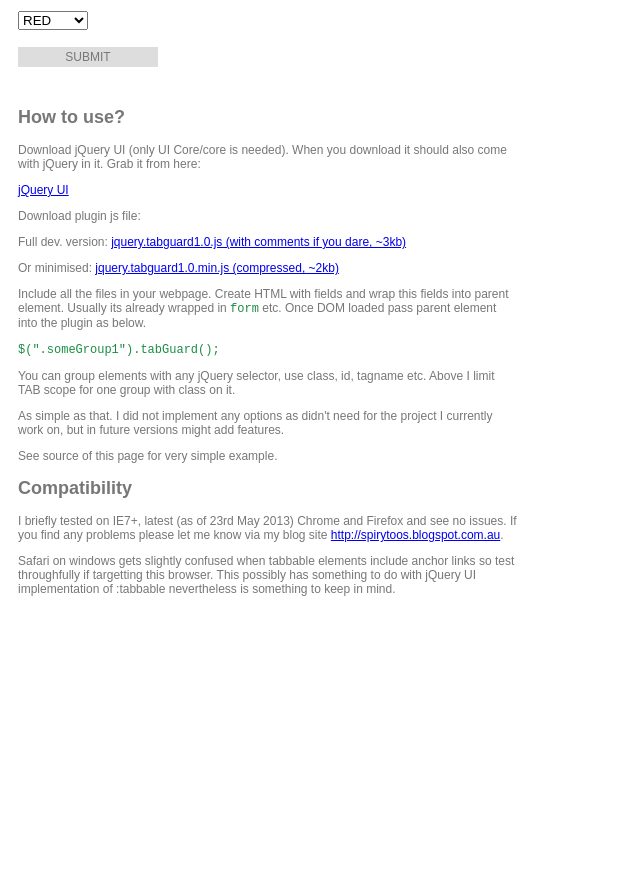
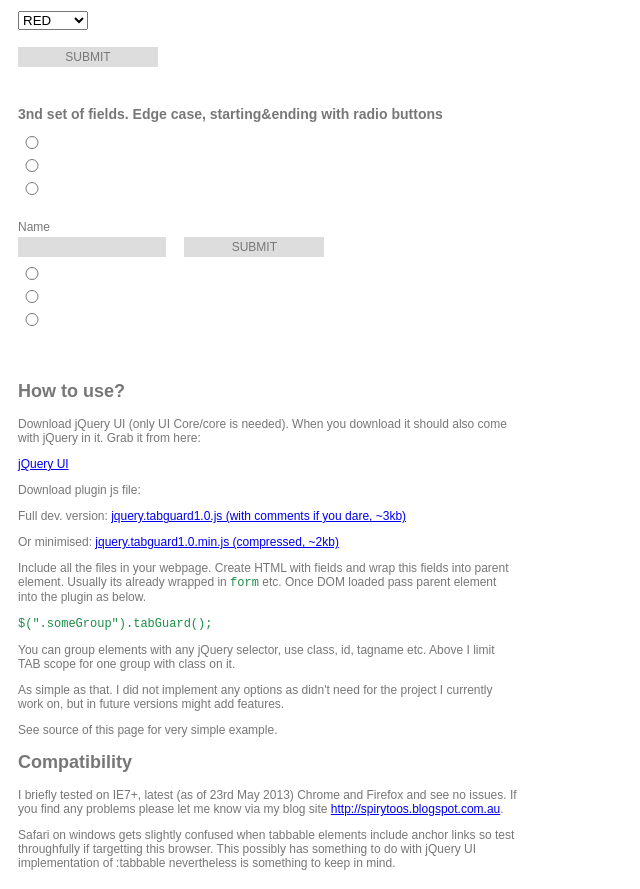
Before and after one commit to spirytoos/TABGuard, a plain HTML site: page index.htm in a window 1280 px wide. Shown: the part 1170-2059 px from the top of the page, without its empty margins (0-640 px from the left). Before the commit the page ends 1796 px from the top, so only its background shows below. Drawn offline with Linux system fonts and the light colour scheme.

Commit message:
Handling edge case of starting or ending the guarded area with an input radio group
Fixes #4

```diff
--- a/index.htm
+++ b/index.htm
@@ -101,7 +101,7 @@
 
 			$(document).ready(function()
 			{
-				$(".someGroup1,.someGroup2").tabGuard();
+				$(".someGroup").tabGuard();
 			});
 
 
@@ -119,7 +119,7 @@
 
 
 
-			<div class="someGroup1">
+			<div class="someGroup">
 	<h3>1st set of fields :</h3>
 			<label for="name">Name</label><input type="text" id="name"/>
 			<label for="name">Age</label><input type="text" id="age"/>
@@ -153,7 +153,7 @@
 
 
 
-			<div class="someGroup1">
+			<div class="someGroup">
 
 	<h3>2nd set of fields :</h3>
 			<label for="name">Name</label><input type="text" id="name"/>
@@ -185,6 +185,27 @@
 
 		</div>
 
+		<div class="someGroup">
+
+			<h3>3nd set of fields. Edge case, starting&amp;ending with radio buttons</h3>
+
+			<div class="radios">
+				<input type="radio" name="aaa">
+				<input type="radio" name="aaa" selected="selected">
+				<input type="radio" name="aaa">
+			</div>
+			<label for="name">Name</label><input type="text" name="name"/>
+
+			<input type="submit" value="SUBMIT" />
+
+			<div class="radios">
+				<input type="radio" name="bbb" selected="selected">
+				<input type="radio" name="bbb">
+				<input type="radio" name="bbb">
+			</div>
+
+		</div>
+
 
 
 
@@ -204,7 +225,7 @@
 
 	<p><code>
 
-				$(".someGroup1").tabGuard();
+				$(".someGroup").tabGuard();
 	</code>
 
 	</p>
--- a/jquery.tabguard1.0.js
+++ b/jquery.tabguard1.0.js
@@ -49,20 +49,49 @@ Github site: https://github.com/spirytoos
 							isFirstInFocus = (first.get(0) === focusedElement.get(0)),
 							isLastInFocus = (last.get(0) === focusedElement.get(0));
 
-						// now check tab+shift
-						if(e.shiftKey)
+						// Check tab+shift
+						var tabbingForward = !e.shiftKey;
+
+						// Special case: radio buttons
+						// input[type=radio] are always, according to jQuery ui, :tabbable.
+						// If you've selected a radio input and press tab,
+						// you will be tabbed to the next input and *not* to the next radio button
+						//
+						// Here we check if the active element is a radio and if the first/last is
+						if (!isFirstInFocus && !isLastInFocus && focusedElement.is(':radio'))
 						{
-							if(isFirstInFocus)
+							var radioGroupName = focusedElement.attr('name');
+							// If the focused element is a radio button
+							if (tabbingForward)
 							{
-								last.focus();
+								if (last.is(':radio') && last.attr('name') === radioGroupName)
+								{
+									// the last one belongs to the same radio group as the focused one
+									isLastInFocus = true;
+								}
+							} else
+							{
+								if (first.is(':radio') && first.attr('name') === radioGroupName)
+								{
+									// the first one belongs to the same radio group as the focused one
+									isFirstInFocus = true;
+								}
+							}
+						}
+
+						if(tabbingForward)
+						{
+							if(isLastInFocus)
+							{
+								first.focus();
 								e.preventDefault();
 							}
 						}
 						else
 						{
-							if(isLastInFocus)
+							if(isFirstInFocus)
 							{
-								first.focus();
+								last.focus();
 								e.preventDefault();
 							}
 						}
```
Also changed, not shown: jquery.tabguard1.0.min.js.
